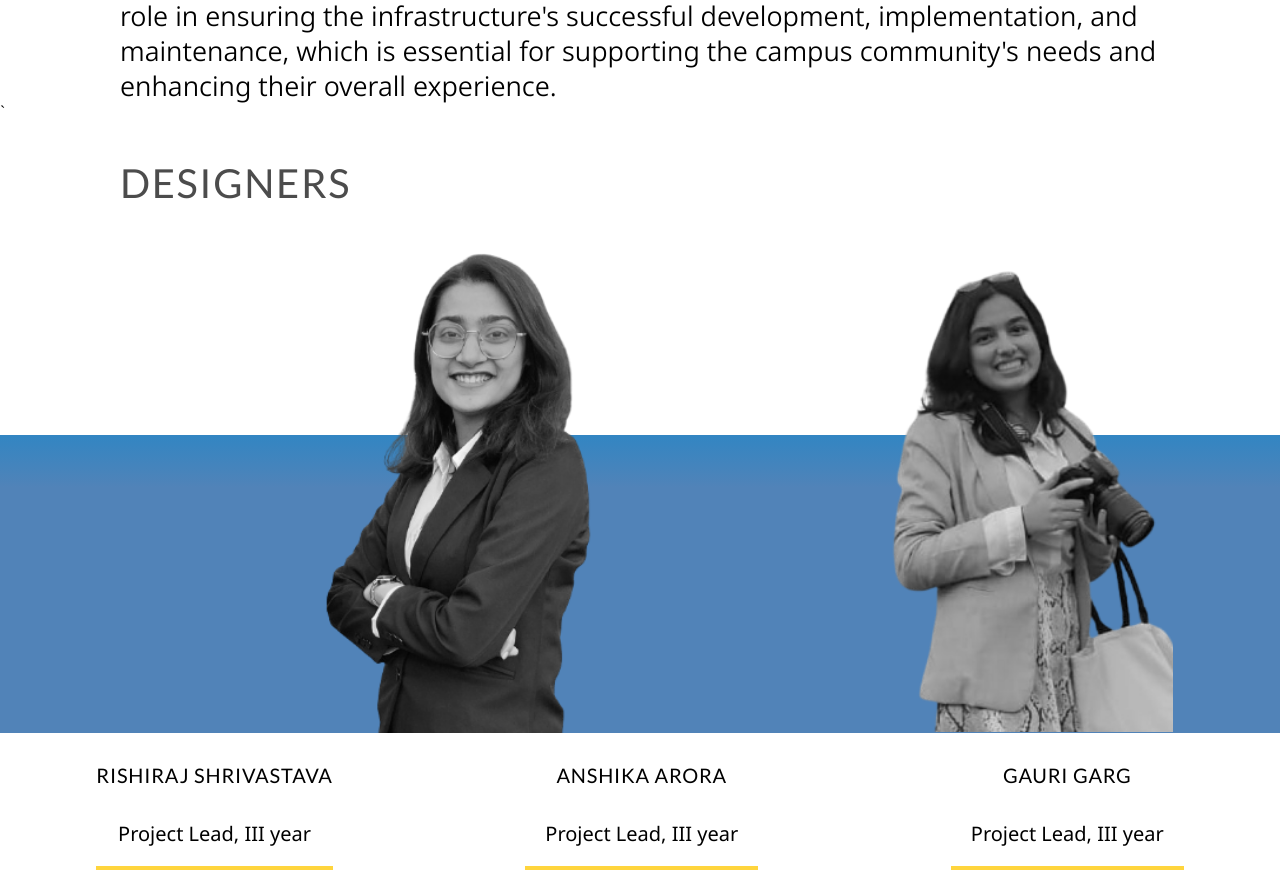
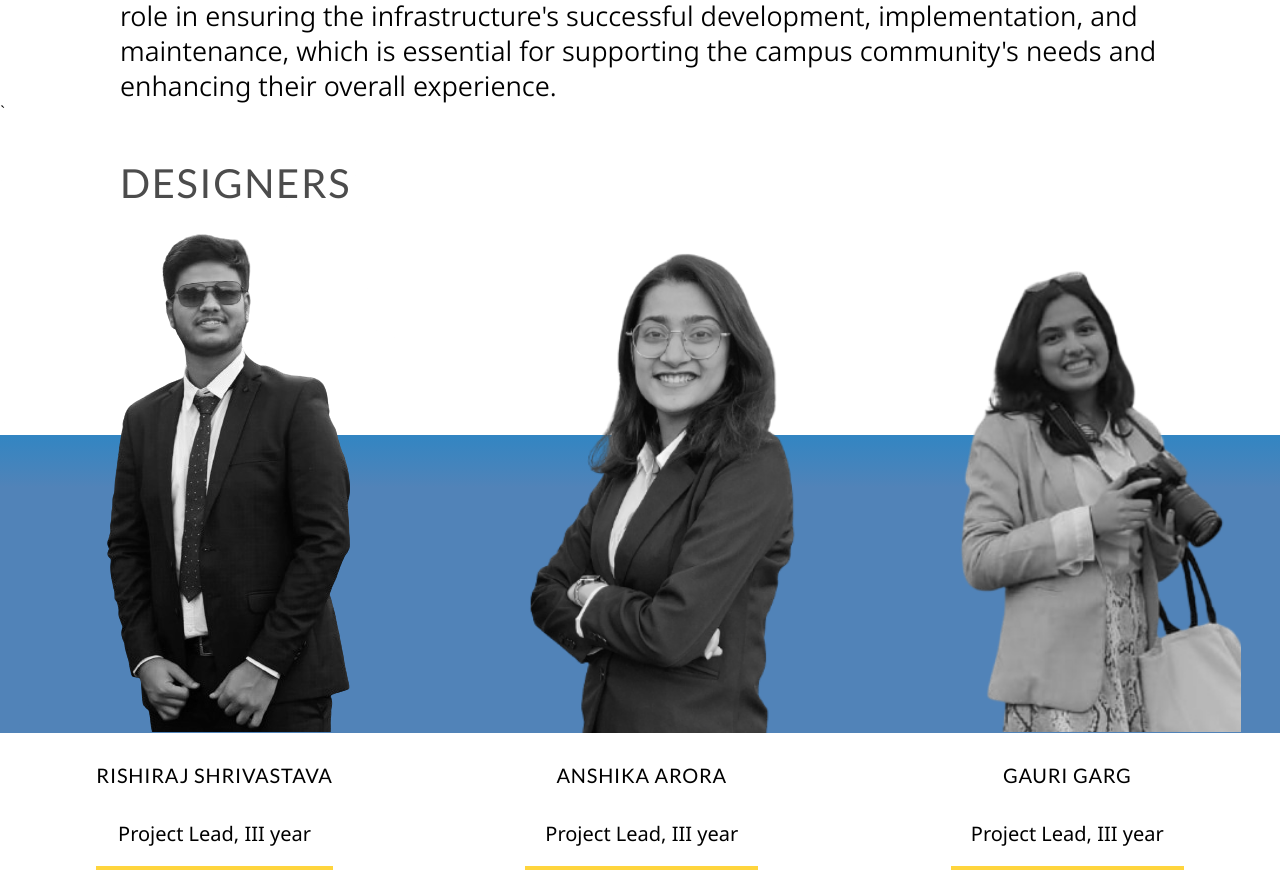
Before and after one commit to rtb-12/IMG-Lecture-1---Assignment, a plain HTML site: page index.html in a window 1280 px wide. Shown: the part 766-1653 px from the top of the page. Drawn offline with Linux system fonts and the light colour scheme.

Commit message:
final commit

```diff
--- a/index.html
+++ b/index.html
@@ -250,7 +250,7 @@
         <div class="whitebox"></div>
         <div class="bluebackground">
           <div class="images">
-            <img src="assets/designer1Color.png" alt="" srcset="" />
+            <img src="assets/desingner1Color.png" alt="" srcset="" style="transform: translateX(-50px);" />
             <img
               src="assets/designer2Color.png"
               alt=""
```
